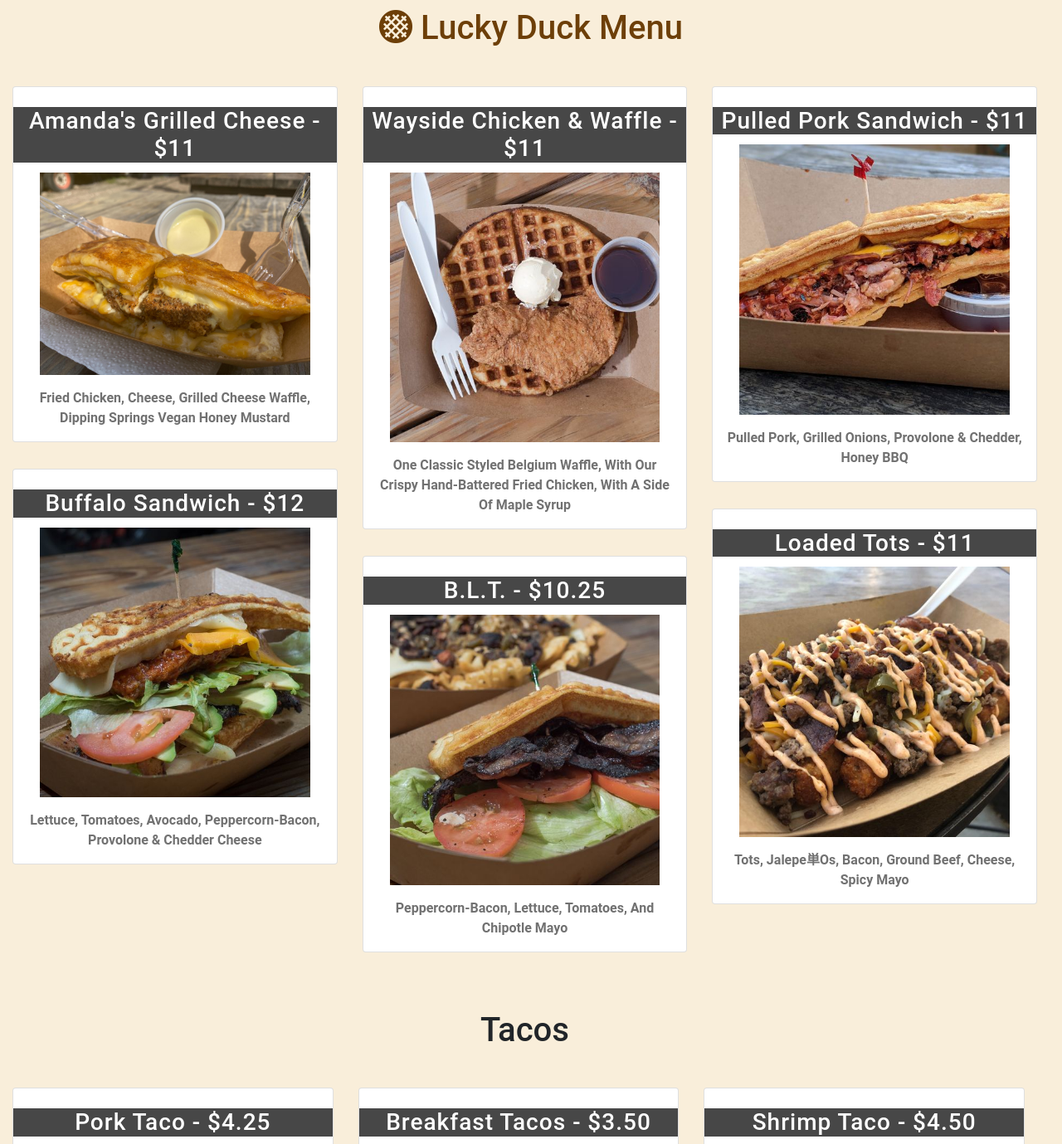
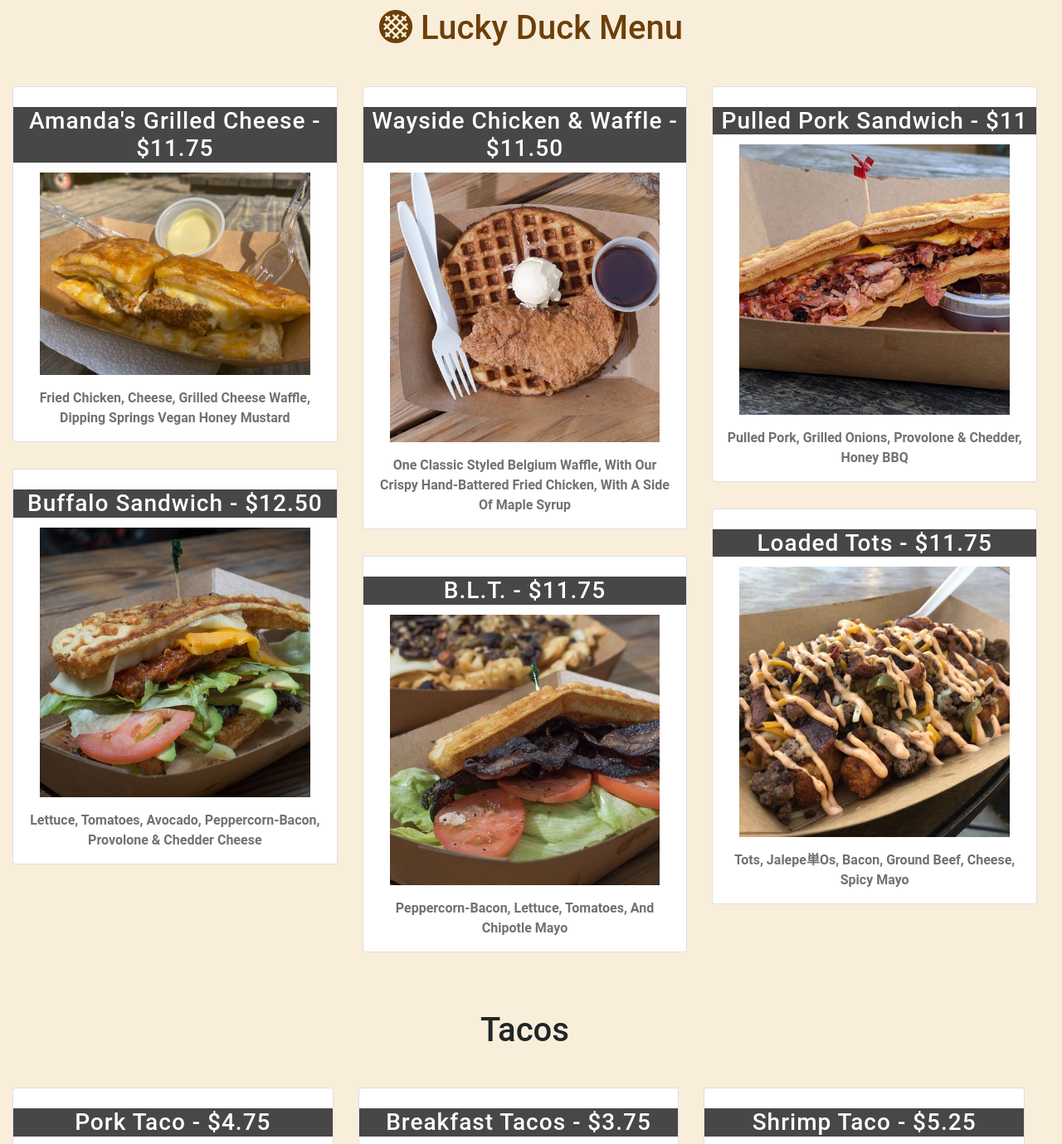
Before and after one commit to constDave/wayside, a plain HTML site: page site/luckyduck.html in a window 1280 px wide. Shown: the part 620-1999 px from the top of the page at 83% size. Drawn offline with nearby package versions, Linux system fonts and the light colour scheme; grey boxes are pictures that could not be loaded.

Commit message:
price change 8-17-21

```diff
--- a/site/luckyduck.html
+++ b/site/luckyduck.html
@@ -149,13 +149,13 @@
             <div class="col-lg-4 text-center menu-column">
 
                 <div class="card">
-                    <h3 class="card-title menu-title">Amanda's Grilled Cheese - $11</h3>
+                    <h3 class="card-title menu-title">Amanda's Grilled Cheese - $11.75</h3>
                     <img src="images/amanda_grilled_cheese.jpg" alt="Amanda's Grilled Cheese" class="img-fluid menu-item card-img-top">
                     <strong class="card-text">Fried chicken, cheese, grilled cheese waffle,  dipping springs vegan honey mustard  </strong>
                 </div>
 
                 <div class="card">
-                    <h3 class="card-title menu-title">Buffalo Sandwich - $12</h3>
+                    <h3 class="card-title menu-title">Buffalo Sandwich - $12.50</h3>
                     <img src="images/buffalo.jpg" srcset="images/buffalo.jpg-small.jpg 480w" alt="Buffalo Sandwich" class="img-fluid menu-item card-img-top">
                     <strong class="card-text">Lettuce, tomatoes, avocado, peppercorn-bacon, provolone & chedder
                         cheese</strong>
@@ -173,7 +173,7 @@
 
 
                 <div class="card">
-                    <h3 class="card-title menu-title">Wayside Chicken & Waffle - $11</h3>
+                    <h3 class="card-title menu-title">Wayside Chicken & Waffle - $11.50</h3>
                     <img src="images/chicken_waffle.jpg" srcset="images/chicken_waffle.jpg-small.jpg 480w" alt="Wayside Chicken & Waffle"
                         class="img-fluid menu-item card-img-top">
                     <strong class="card-text">One classic styled Belgium waffle, with our crispy hand-battered fried
@@ -181,7 +181,7 @@
                 </div>
 
                 <div class="card">
-                    <h3 class="card-title menu-title">B.L.T. - $10.25</h3>
+                    <h3 class="card-title menu-title">B.L.T. - $11.75</h3>
                     <img src="images/blt.jpg" srcset="images/blt.jpg-small.jpg 480w" alt="Wayside BLT Sandwich" class="img-fluid menu-item card-img-top">
                     <strong class="card-text">Peppercorn-bacon, lettuce, tomatoes, and chipotle mayo</strong>
                 </div>
@@ -196,13 +196,10 @@
                 </div>
 
                 <div class="card">
-                    <h3 class="card-title menu-title">Loaded tots - $11</h3>
+                    <h3 class="card-title menu-title">Loaded tots - $11.75</h3>
                     <img src="images/loaded_tots.jpg" srcset="images/loaded_tots.jpg-small.jpg 480w" alt="Loaded tator tots" class="img-fluid menu-item card-img-top">
                     <strong class="card-text">Tots, jalepeños, bacon, ground beef, cheese, spicy mayo</strong>
                 </div>
-
-
-
 
             </div>
 
@@ -215,7 +212,7 @@
 
 
                             <div class="card">
-                                <h3 class="card-title menu-title">Pork Taco - $4.25</h3>
+                                <h3 class="card-title menu-title">Pork Taco - $4.75</h3>
                                 <img src="images/pork_taco_breakfast.jpg" alt="Pork and Beef Breakfast Taco"
                                     class="img-fluid menu-item card-img-top">
                                 <strong class="card-text">Pulled pork, egg, and cheese</strong>
@@ -229,7 +226,7 @@
                         <div class="col-lg-4 text-center menu-column">
 
                             <div class="card">
-                                <h3 class="card-title menu-title">Breakfast Tacos - $3.50</h3>
+                                <h3 class="card-title menu-title">Breakfast Tacos - $3.75</h3>
                                 <img src="images/breakfast_tacos.jpg" srcset="images/breakfast_tacos.jpg-small.jpg 480w" alt="Breakfast Tacos"
                                     class="img-fluid menu-item card-img-top">
                                 <strong class="card-text">Bacon/egg/cheese, Chorizo/egg/cheese,
@@ -244,7 +241,7 @@
 
 
                             <div class="card">
-                                <h3 class="card-title menu-title">Shrimp Taco - $4.50</h3>
+                                <h3 class="card-title menu-title">Shrimp Taco - $5.25</h3>
                                 <img src="images/shrimp_taco.jpg"  alt="Shrimp taco" class="img-fluid menu-item card-img-top">
                                 <strong class="card-text">Grilled shrimp, lettuce, Dripping Springs Serrano garlic sauce, avocado cheese </strong>
                             </div>
@@ -260,7 +257,7 @@
 
             <div class="col-lg-12 text-center">
                 <h3 class="menu-title" style="margin:0;">Sides</h3>
-                <strong>Waffle Fries or tots - $4 | Side chicken tenders - $6 | Onion Rings - $7</strong>
+                <strong>Waffle Fries or tots - $4 | Side chicken tenders - $6 | Waffle w/syrup and butter - $6</strong>
 
             </div>
         </div>
```
Also changed, not shown: site/backlot.html (+11 -11 lines).
